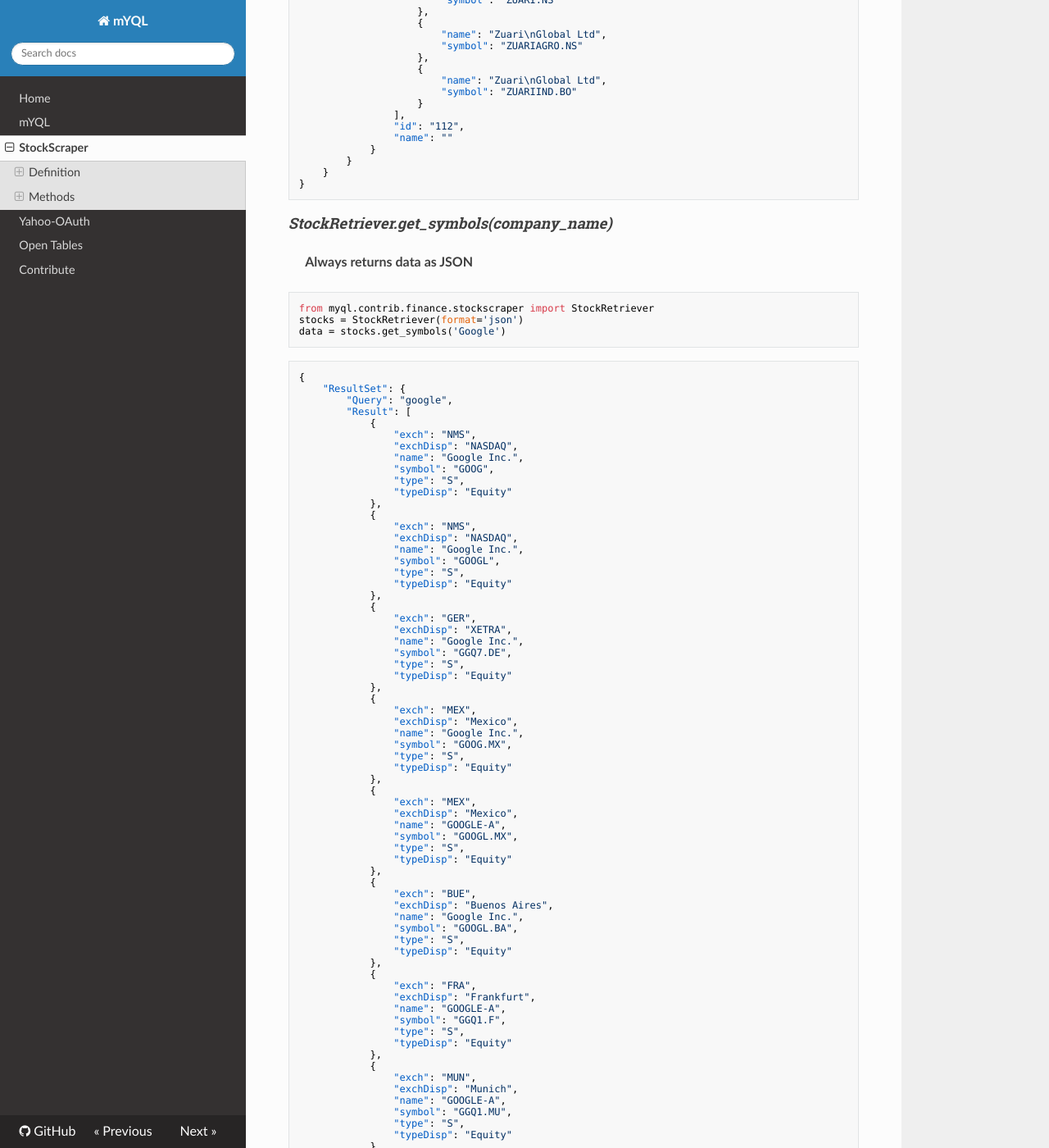
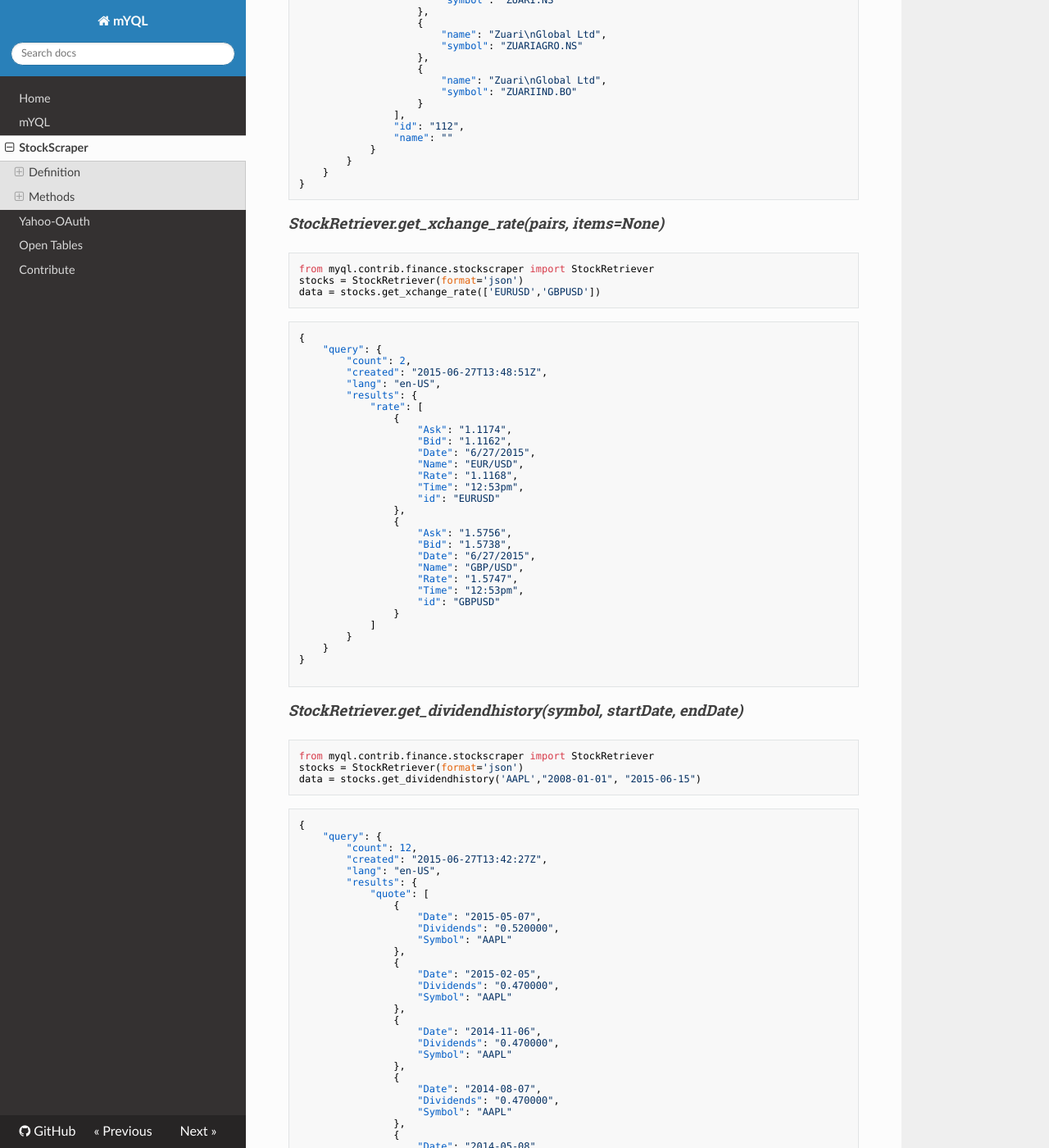
Before and after one commit to josuebrunel/myql, an MkDocs documentation site: the page built from docs/stockscraper.md, in a window 1280 px wide and 1400 px high, scrolled down 5088 px. Shown: the whole window at 82% size. Built offline with MkDocs 1.6.1, drawn with Linux system fonts in a browser that asks for light colours; nearby versions of some CDN libraries; old or Windows-style settings are respelled for this version of MkDocs; some of the changed text lies outside the part shown.

Commit message:
#1: updating stockscraper module

````diff
--- a/docs/stockscraper.md
+++ b/docs/stockscraper.md
@@ -336,6 +336,130 @@ data = stocks.get_industry_index(112)
 }
 ```
 
+#### *StockRetriever.get_xchange_rate(pairs, items=None)*
+
+```python
+from myql.contrib.finance.stockscraper import StockRetriever
+stocks = StockRetriever(format='json')
+data = stocks.get_xchange_rate(['EURUSD','GBPUSD'])
+```
+
+```json
+{
+    "query": {
+        "count": 2,
+        "created": "2015-06-27T13:48:51Z",
+        "lang": "en-US",
+        "results": {
+            "rate": [
+                {
+                    "Ask": "1.1174",
+                    "Bid": "1.1162",
+                    "Date": "6/27/2015",
+                    "Name": "EUR/USD",
+                    "Rate": "1.1168",
+                    "Time": "12:53pm",
+                    "id": "EURUSD"
+                },
+                {
+                    "Ask": "1.5756",
+                    "Bid": "1.5738",
+                    "Date": "6/27/2015",
+                    "Name": "GBP/USD",
+                    "Rate": "1.5747",
+                    "Time": "12:53pm",
+                    "id": "GBPUSD"
+                }
+            ]
+        }
+    }
+}
+
+```
+
+#### *StockRetriever.get_dividendhistory(symbol, startDate, endDate)*
+
+```python
+from myql.contrib.finance.stockscraper import StockRetriever
+stocks = StockRetriever(format='json')
+data = stocks.get_dividendhistory('AAPL',"2008-01-01", "2015-06-15")
+```
+
+```json
+{
+    "query": {
+        "count": 12,
+        "created": "2015-06-27T13:42:27Z",
+        "lang": "en-US",
+        "results": {
+            "quote": [
+                {
+                    "Date": "2015-05-07",
+                    "Dividends": "0.520000",
+                    "Symbol": "AAPL"
+                },
+                {
+                    "Date": "2015-02-05",
+                    "Dividends": "0.470000",
+                    "Symbol": "AAPL"
+                },
+                {
+                    "Date": "2014-11-06",
+                    "Dividends": "0.470000",
+                    "Symbol": "AAPL"
+                },
+                {
+                    "Date": "2014-08-07",
+                    "Dividends": "0.470000",
+                    "Symbol": "AAPL"
+                },
+                {
+                    "Date": "2014-05-08",
+                    "Dividends": "0.470000",
+                    "Symbol": "AAPL"
+                },
+                {
+                    "Date": "2014-02-06",
+                    "Dividends": "0.435710",
+                    "Symbol": "AAPL"
+                },
+                {
+                    "Date": "2013-11-06",
+                    "Dividends": "0.435710",
+                    "Symbol": "AAPL"
+                },
+                {
+                    "Date": "2013-08-08",
+                    "Dividends": "0.435710",
+                    "Symbol": "AAPL"
+                },
+                {
+                    "Date": "2013-05-09",
+                    "Dividends": "0.435710",
+                    "Symbol": "AAPL"
+                },
+                {
+                    "Date": "2013-02-07",
+                    "Dividends": "0.378570",
+                    "Symbol": "AAPL"
+                },
+                {
+                    "Date": "2012-11-07",
+                    "Dividends": "0.378570",
+                    "Symbol": "AAPL"
+                },
+                {
+                    "Date": "2012-08-09",
+                    "Dividends": "0.378570",
+                    "Symbol": "AAPL"
+                }
+            ]
+        }
+    }
+}
+
+```
+
 #### *StockRetriever.get_symbols(company_name)*
 
 &nbsp;&nbsp;&nbsp;&nbsp; **Always returns data as JSON**
````
Also changed, not shown: 2 other files.
